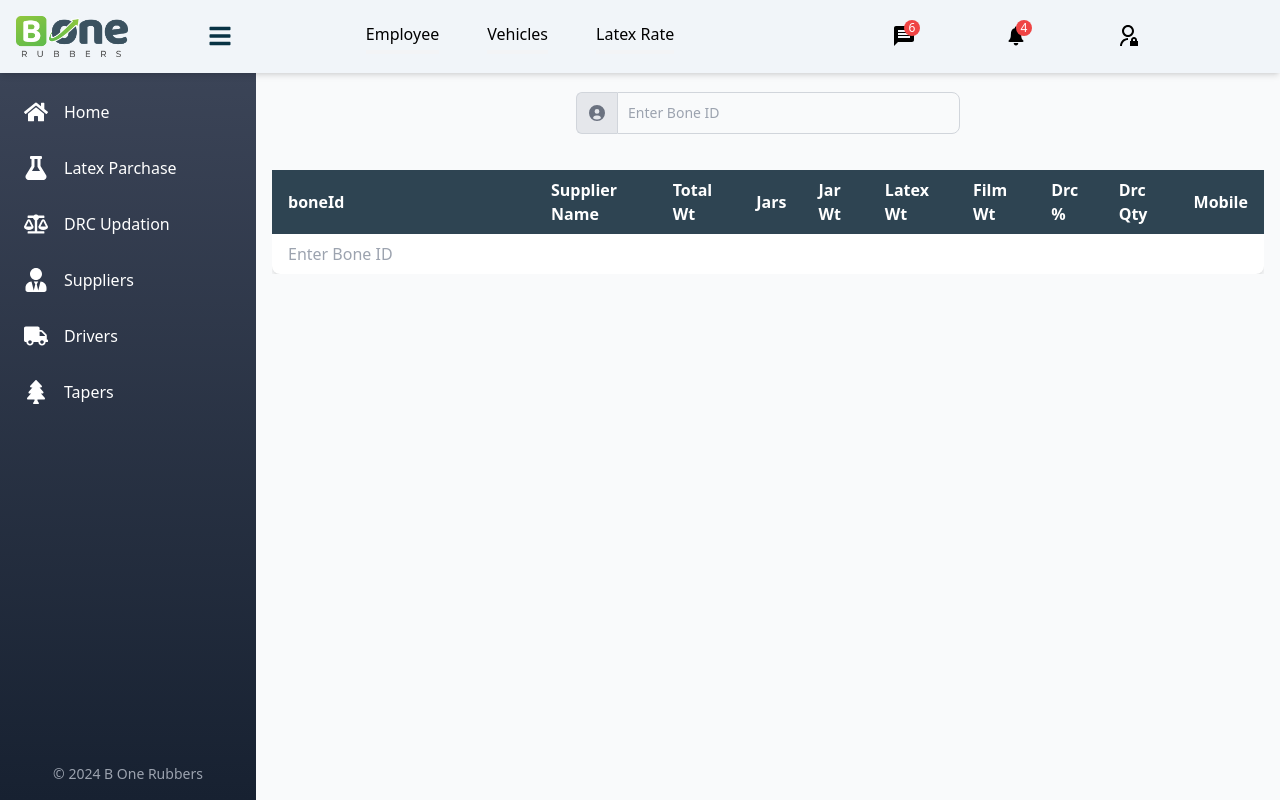
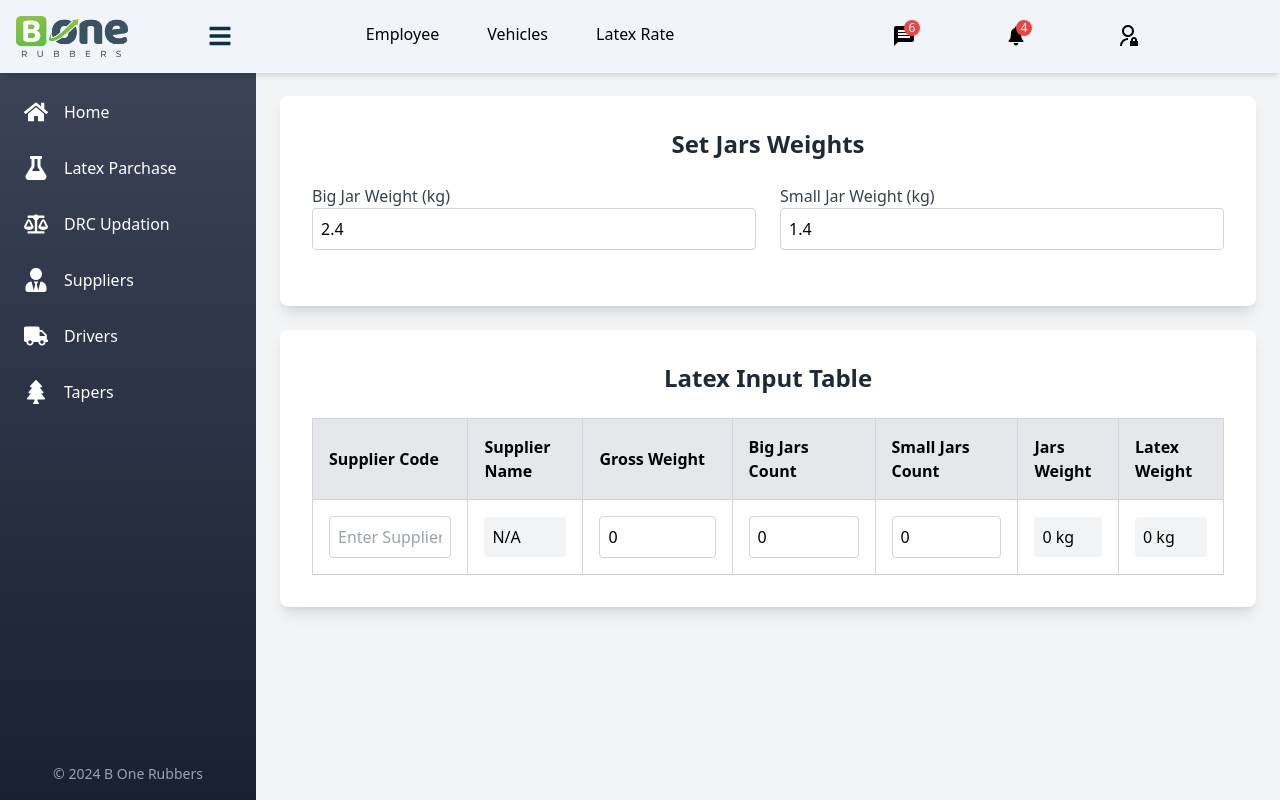
Before and after one commit to bonecompany/Supplier-Management-Client, a React (Vite) app: page /admin/latex-parchase in a window 1280 px wide. Built offline with nearby package versions, Linux system fonts and the light colour scheme.

Commit message:
05/09/2024

```diff
--- a/src/components/Latex.components/FormLLatex.jsx
+++ b/src/components/Latex.components/FormLLatex.jsx
@@ -7,7 +7,7 @@ const SupplierData = [
   {
     id: 1,
     name: "Rajan Raju",
-    boneId: 2134128,
+    boneId: 213,
     TotalWt: 10,
     Jars: 2,
     JarWt: 4.80,
@@ -22,7 +22,7 @@ const SupplierData = [
   {
     id: 2,
     name: "Unias Ubaid",
-    boneId: 2141248,
+    boneId: 214,
     TotalWt: 11.5,
     Jars: 1,
     JarWt: 5.80,
@@ -37,7 +37,7 @@ const SupplierData = [
   {
     id: 3,
     name: "Jabar Kareem",
-    boneId: 4677427,
+    boneId: 467,
     TotalWt: 555.00,
     Jars: 3,
     JarWt: 8.5,
--- /dev/null
+++ b/src/components/admin.components/Latex/LatexInputTable.jsx
@@ -0,0 +1,134 @@
+import { useState, useEffect } from 'react';
+import axios from 'axios';
+
+const LatexInputTable = () => {
+  const [supplierCode, setSupplierCode] = useState('');
+  const [supplierName, setSupplierName] = useState('');
+  const [grossWeight, setGrossWeight] = useState(0);
+  const [bigJarsCount, setBigJarsCount] = useState(0);
+  const [smallJarsCount, setSmallJarsCount] = useState(0);
+  const [bigJarWeight, setBigJarWeight] = useState(2.4); // Default weight for big jar (kg)
+  const [smallJarWeight, setSmallJarWeight] = useState(1.4); // Default weight for small jar (kg)
+  const [jarsWeight, setJarsWeight] = useState(0);
+  const [latexWeight, setLatexWeight] = useState(0);
+
+  // Fetch supplier name by supplier code
+  useEffect(() => {
+    if (supplierCode) {
+      axios.get(`/api/suppliers/${supplierCode}`)
+        .then(response => {
+          setSupplierName(response.data.name);
+        })
+        .catch(error => console.error('Error fetching supplier data:', error));
+    }
+  }, [supplierCode]);
+
+  // Calculate jars weight based on the count of big and small jars
+  useEffect(() => {
+    const totalJarsWeight = (bigJarsCount * bigJarWeight) + (smallJarsCount * smallJarWeight);
+    setJarsWeight(totalJarsWeight);
+  }, [bigJarsCount, smallJarsCount, bigJarWeight, smallJarWeight]);
+
+  // Calculate latex weight
+  useEffect(() => {
+    setLatexWeight(grossWeight - jarsWeight);
+  }, [grossWeight, jarsWeight]);
+
+  return (
+    <div className="p-6 bg-gray-100 min-h-screen flex flex-col items-center">
+      <div className="bg-white shadow-lg rounded-lg p-8  w-full mb-6">
+        <h2 className="text-2xl font-bold mb-6 text-gray-800 text-center">Set Jars Weights</h2>
+        <div className="grid grid-cols-2 gap-6 mb-6">
+          <div>
+            <label className="block text-gray-700">Big Jar Weight (kg)</label>
+            <input
+              className="w-full p-2 border border-gray-300 rounded focus:outline-none focus:ring-2 focus:ring-indigo-500"
+              type="number"
+              value={bigJarWeight}
+              onChange={(e) => setBigJarWeight(e.target.value)}
+              placeholder="Enter Big Jar Weight"
+            />
+          </div>
+          <div>
+            <label className="block text-gray-700">Small Jar Weight (kg)</label>
+            <input
+              className="w-full p-2 border border-gray-300 rounded focus:outline-none focus:ring-2 focus:ring-indigo-500"
+              type="number"
+              value={smallJarWeight}
+              onChange={(e) => setSmallJarWeight(e.target.value)}
+              placeholder="Enter Small Jar Weight"
+            />
+          </div>
+        </div>
+      </div>
+
+      <div className="bg-white shadow-lg rounded-lg p-8  w-full">
+        <h2 className="text-2xl font-bold mb-6 text-gray-800 text-center">Latex Input Table</h2>
+        <table className="table-auto w-full border-collapse border border-gray-300">
+          <thead className="bg-gray-200">
+            <tr>
+              <th className="border border-gray-300 p-4 text-left">Supplier Code</th>
+              <th className="border border-gray-300 p-4 text-left">Supplier Name</th>
+              <th className="border border-gray-300 p-4 text-left">Gross Weight</th>
+              <th className="border border-gray-300 p-4 text-left">Big Jars Count</th>
+              <th className="border border-gray-300 p-4 text-left">Small Jars Count</th>
+              <th className="border border-gray-300 p-4 text-left">Jars Weight</th>
+              <th className="border border-gray-300 p-4 text-left">Latex Weight</th>
+            </tr>
+          </thead>
+          <tbody>
+            <tr className="bg-white hover:bg-gray-50">
+              <td className="border border-gray-300 p-4">
+                <input
+                  className="w-full p-2 border border-gray-300 rounded focus:outline-none focus:ring-2 focus:ring-indigo-500"
+                  type="text"
+                  value={supplierCode}
+                  onChange={(e) => setSupplierCode(e.target.value)}
+                  placeholder="Enter Supplier Code"
+                />
+              </td>
+              <td className="border border-gray-300 p-4">
+                <span className="block p-2 bg-gray-100 rounded">{supplierName || 'N/A'}</span>
+              </td>
+              <td className="border border-gray-300 p-4">
+                <input
+                  className="w-full p-2 border border-gray-300 rounded focus:outline-none focus:ring-2 focus:ring-indigo-500"
+                  type="number"
+                  value={grossWeight}
+                  onChange={(e) => setGrossWeight(e.target.value)}
+                  placeholder="Enter Gross Weight"
+                />
+              </td>
+              <td className="border border-gray-300 p-4">
+                <input
+                  className="w-full p-2 border border-gray-300 rounded focus:outline-none focus:ring-2 focus:ring-indigo-500"
+                  type="number"
+                  value={bigJarsCount}
+                  onChange={(e) => setBigJarsCount(e.target.value)}
+                  placeholder="Big Jars Count"
+                />
+              </td>
+              <td className="border border-gray-300 p-4">
+                <input
+                  className="w-full p-2 border border-gray-300 rounded focus:outline-none focus:ring-2 focus:ring-indigo-500"
+                  type="number"
+                  value={smallJarsCount}
+                  onChange={(e) => setSmallJarsCount(e.target.value)}
+                  placeholder="Small Jars Count"
+                />
+              </td>
+              <td className="border border-gray-300 p-4">
+                <span className="block p-2 bg-gray-100 rounded">{jarsWeight || 0} kg</span>
+              </td>
+              <td className="border border-gray-300 p-4">
+                <span className="block p-2 bg-gray-100 rounded">{latexWeight || 0} kg</span>
+              </td>
+            </tr>
+          </tbody>
+        </table>
+      </div>
+    </div>
+  );
+};
+
+export default LatexInputTable;
--- a/src/pages/admin.pages/LatexParchase.jsx
+++ b/src/pages/admin.pages/LatexParchase.jsx
@@ -2,12 +2,14 @@ import React from 'react'
 
 import FormLLatex from '../../components/Latex.components/FormLLatex'
 import TableLatex from '../../components/Latex.components/TableLatex'
+import LatexInputTable from '../../components/admin.components/Latex/LatexInputTable'
 
 const LatexParchase = () => {
   return (
     <div>
-      <FormLLatex/>
-      <TableLatex/>
+      <LatexInputTable/>
+      {/* <FormLLatex/>
+      <TableLatex/> */}
     </div>
   )
 }
```
